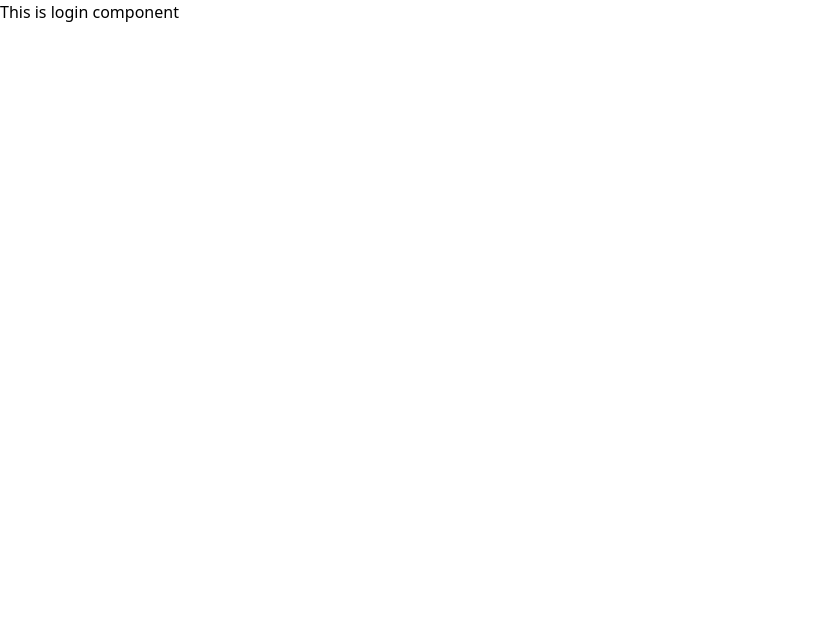
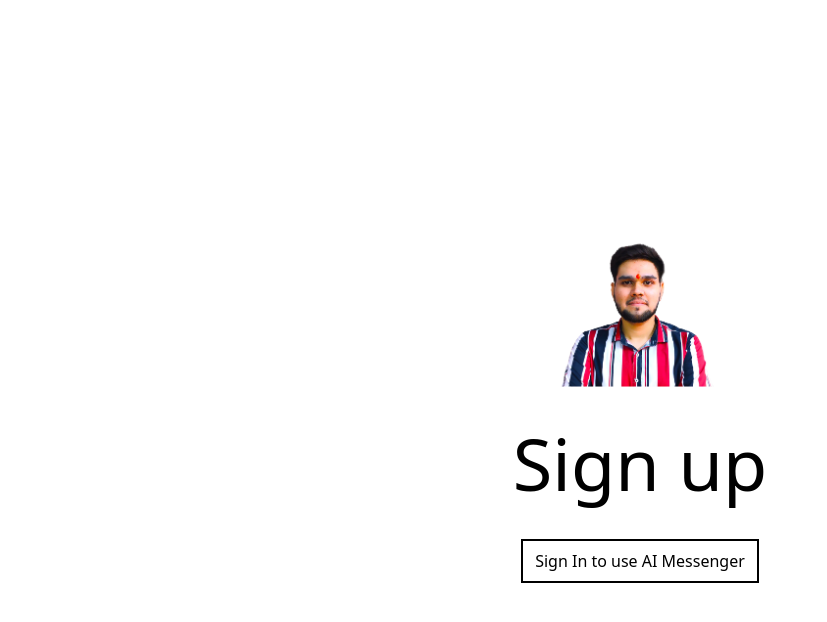
Before and after one commit to AayushDev-02/OpenAI-messenger, a Next.js app: page / in a window 1280 px wide. Shown: the top 622 px of the page, without its empty margins (0-827 px from the left). Built offline with nearby package versions, Linux system fonts and the light colour scheme; no server answers.

Commit message:
Added signout and signin

```diff
--- a/app/layout.tsx
+++ b/app/layout.tsx
@@ -13,6 +13,7 @@
 
   const session = await getServerSession(authOptions)
 
+  // console.log(session);
   return (
     <html>
       <head />
--- a/components/Login.tsx
+++ b/components/Login.tsx
@@ -1,9 +1,14 @@
-import React from 'react'
+'use client';
+
+import { signIn } from "next-auth/react";
+import Image from "next/image";
 
 function Login() {
   return (
-    <div>
-      <h1>This is login component</h1>
+    <div className="h-screen flex flex-col items-center justify-center space-y-10 ">
+        <Image src='/images/aayush.png' width={200} height={200} alt='image'/>
+        <h1 className="text-7xl">Sign up</h1>
+        <button onClick={ () => signIn('google')} className="px-3 py-2 border-2 border-black hover:bg-gray-600">Sign In to use AI Messenger</button>
     </div>
   )
 }
--- a/components/Sidebar.tsx
+++ b/components/Sidebar.tsx
@@ -1,20 +1,34 @@
-import React from 'react'
+'use client'
+import { useSession, signOut } from 'next-auth/react'
 import Newchat from './Newchat'
 
 function Sidebar() {
+
+  const { data: session } = useSession();
+
   return (
     <div className='p-2 flex flex-col h-screen bg-black'>
       {/* <h1>Side bar goes here</h1> */}
 
       <div className='flex-1'>
-          {/* new chat */}
-          <Newchat/>
+        {/* new chat */}
         <div>
-          {/* ModelSelection */}
-        </div>
+          <Newchat />
+          <div>
+            {/* ModelSelection */}
+          </div>
 
           {/* Map through the chat rows */}
+        </div>
       </div>
+
+
+      {session &&
+        <img src={  session.user?.image! || '/images/aayush.png' } alt="Profile Picture"
+          className='h-12 w-12 rounded-full cursor-pointer mx-auto mb-2 hover:opacity-50'
+          onClick={() => signOut()}
+        />
+      }
     </div>
   )
 }
```
